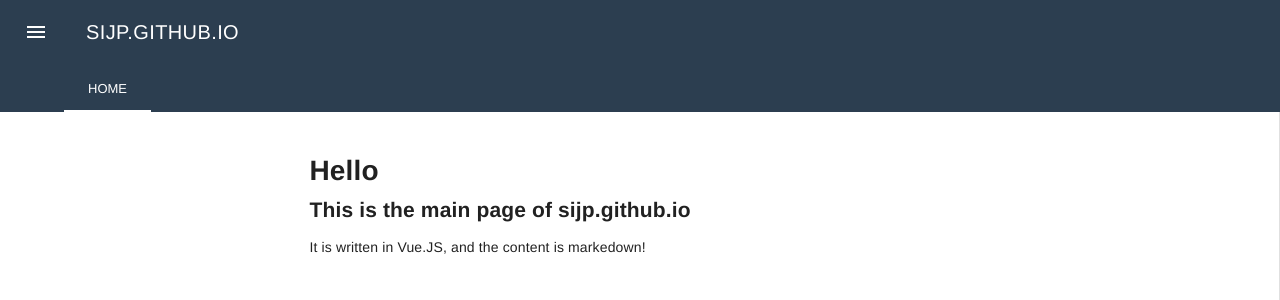
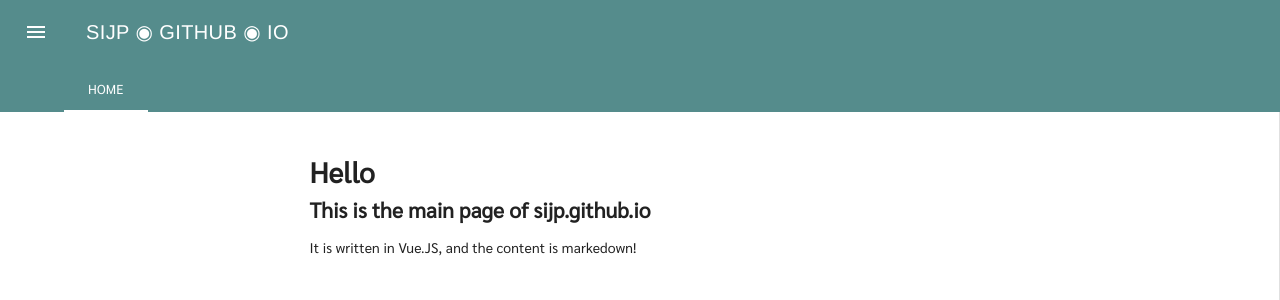
Before and after one commit to sijp/githubIO, a Vue app: page /#/page/index.md in a window 1280 px wide. Shown: the top 300 px of the page. Built offline with nearby package versions, Linux system fonts and the light colour scheme.

Commit message:
added vuex for menu, theme updates

```diff
--- a/package.json
+++ b/package.json
@@ -12,7 +12,8 @@
     "marked": "^0.7.0",
     "vue": "^2.6.10",
     "vue-material": "^1.0.0-beta-11",
-    "vue-router": "^3.0.7"
+    "vue-router": "^3.0.7",
+    "vuex": "^3.1.1"
   },
   "devDependencies": {
     "@vue/cli-plugin-babel": "^3.9.0",
--- a/public/index.html
+++ b/public/index.html
@@ -7,8 +7,9 @@
     <link rel="icon" href="<%= BASE_URL %>favicon.ico" />
     <link
       rel="stylesheet"
-      href="//fonts.googleapis.com/css?family=Roboto:400,500,700,400italic|Material+Icons"
+      href="//fonts.googleapis.com/css?family=Sarabun|Material+Icons"
     />
+
     <title>sijpio</title>
   </head>
   <body>
--- a/src/App.vue
+++ b/src/App.vue
@@ -4,11 +4,11 @@
       <md-app-toolbar class="md-large md-dense md-primary">
         <div class="md-toolbar-row">
           <div class="md-toolbar-section-start">
-            <md-button class="md-icon-button" @click="menuVisible = !menuVisible">
+            <md-button class="md-icon-button" @click="menuVisible = !menuVisible;">
               <md-icon>menu</md-icon>
             </md-button>
 
-            <span class="md-title">SIJP.GITHUB.IO</span>
+            <span class="md-title site-header">SIJP ◉ GITHUB ◉ IO</span>
           </div>
 
           <!-- <div class="md-toolbar-section-end">
@@ -20,7 +20,7 @@
 
         <div class="md-toolbar-row">
           <md-tabs class="md-primary">
-            <md-tab id="tab-home" md-label="Home"></md-tab>
+            <md-tab id="tab-home" md-label="Home" to="/"></md-tab>
           </md-tabs>
         </div>
       </md-app-toolbar>
@@ -82,11 +82,16 @@ body {
   width: 230px;
   max-width: calc(100vw - 125px);
 }
+
 #app {
-  font-family: "Avenir", Helvetica, Arial, sans-serif;
+  font-family: "Sarabun", Helvetica, Arial, sans-serif;
   -webkit-font-smoothing: antialiased;
   -moz-osx-font-smoothing: grayscale;
   text-align: center;
   color: #2c3e50;
 }
+
+.site-header {
+  font-family: Helvetica, Arial, sans-serif;
+}
 </style>
--- a/src/Router.js
+++ b/src/Router.js
@@ -1,6 +1,7 @@
 import VueRouter from "vue-router";
 import RoutedPage from "./components/RoutedPage";
 import LivePosts from "./config/LivePosts.js";
+import store from "./Store";
 const [firstPostObject] = LivePosts;
 const { file: firstPostFileName } = firstPostObject;
 
@@ -22,6 +23,7 @@ const router = new VueRouter({
 router.afterEach((to, from) => {
   // eslint-disable-next-line
   console.log("afterEach", to, from);
+  store.dispatch("setPage", to.params.pageName);
 });
 
 export default router;
--- /dev/null
+++ b/src/Store.js
@@ -0,0 +1,23 @@
+import Vue from "vue";
+import Vuex from "vuex";
+
+Vue.use(Vuex);
+
+export default new Vuex.Store({
+  state: {
+    currentPage: ""
+  },
+  mutations: {
+    SET_PAGE(state, newPage) {
+      state.currentPage = newPage;
+    }
+  },
+  actions: {
+    setPage(context, newPage) {
+      context.commit("SET_PAGE", newPage);
+    }
+  },
+  getters: {
+    currentPage: state => state.currentPage
+  }
+});
--- a/src/assets/theme-overrides.css
+++ b/src/assets/theme-overrides.css
@@ -1,4 +1,9 @@
 :root {
-  --md-theme-default-primary-on-background: #2c3e50;
-  --md-theme-default-primary: #2c3e50;
+  --md-theme-default-primary-on-background: #558c8c;
+  --md-theme-default-primary: #558c8c;
+  --md-theme-default-accent-on-background: #34252f;
 }
+
+.md-list-item-text {
+  line-height: normal;
+}
--- a/src/components/PagesList.vue
+++ b/src/components/PagesList.vue
@@ -2,7 +2,8 @@
   <div class="PagesList">
     <md-list>
       <md-list-item v-for="post in posts" v-bind:key="post.title" :to="`/page/${post.file}`">
-        <md-icon>radio_button_unchecked</md-icon>
+        <md-icon v-if="selectedPageName===post.file">radio_button_checked</md-icon>
+        <md-icon v-else>radio_button_unchecked</md-icon>
 
         <span class="md-list-item-text">{{post.title}}</span>
       </md-list-item>
@@ -17,7 +18,14 @@ export default {
   name: "PagesList",
 
   data() {
-    return { posts: livePosts };
+    return {
+      posts: livePosts
+    };
+  },
+  computed: {
+    selectedPageName() {
+      return this.$store.getters.currentPage;
+    }
   }
 };
 </script>
```
Also changed, not shown: src/main.js (+6 -3 lines), 1 other file (tests, documents, lock files or other folders).
